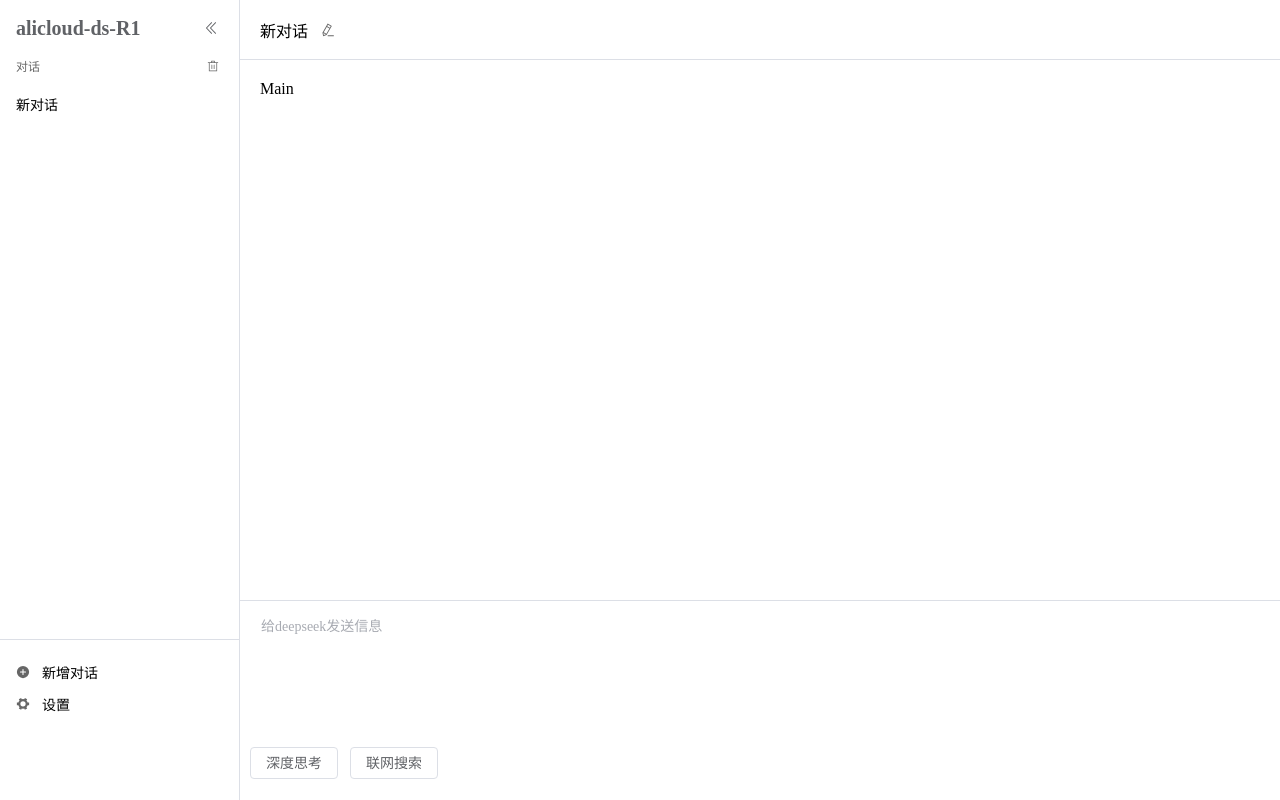
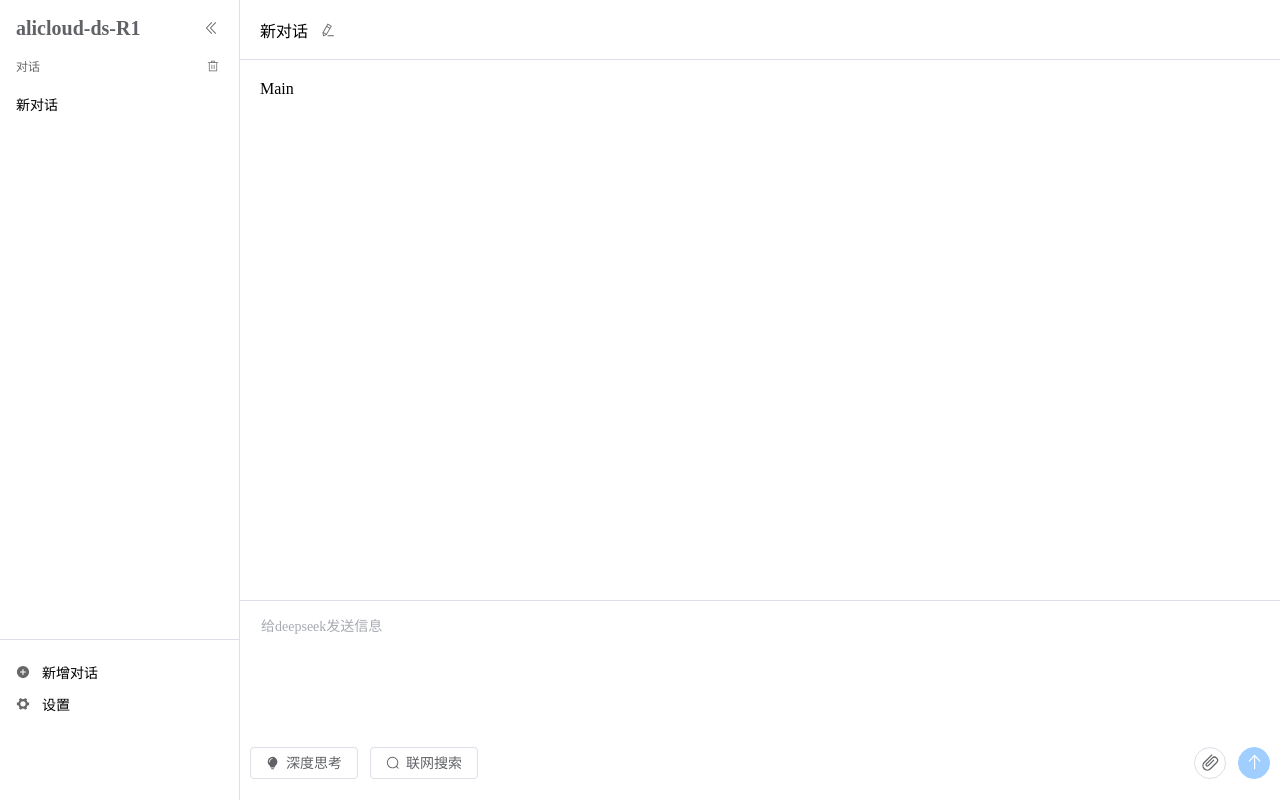
Before and after one commit to YukiAoi/aliyun-deepseek-r1-ui, a Vue app: page / in a window 1280 px wide. Built offline with nearby package versions, Linux system fonts and the light colour scheme.

Commit message:
输入框

```diff
--- a/src/components/inputBox.vue
+++ b/src/components/inputBox.vue
@@ -9,20 +9,45 @@
     ></el-input>
     <div class="other-box">
       <div>
+        <el-tooltip
+          effect="dark"
+          content="调用新模型R1，解决推理问题"
+          placement="left"
+        >
           <el-button
             @click="methods.changeStatus('isDeep')"
             :type="data.isDeep ? 'primary' : ''"
+            icon="Opportunity"
           >
             深度思考
           </el-button>
+        </el-tooltip>
+        <el-tooltip effect="dark" content="按需搜索网页" placement="right">
           <el-button
             @click="methods.changeStatus('isOnline')"
             :type="data.isOnline ? 'primary' : ''"
+            icon="Search"
           >
             联网搜索
           </el-button>
+        </el-tooltip>
       </div>
-      <div></div>
+      <div>
+        <el-tooltip
+          effect="dark"
+          :content="
+            data.isOnline ? '联网搜索不支持上传文件' : '上传附件（仅识别文字）'
+          "
+          placement="top"
+        >
+          <el-button circle :disabled="data.isOnline">
+            <el-icon :size="20"><Paperclip /></el-icon>
+          </el-button>
+        </el-tooltip>
+        <el-button type="primary" circle :disabled="data.content === ''">
+          <el-icon :size="20"><Top /></el-icon>
+        </el-button>
+      </div>
     </div>
   </div>
 </template>
```
Lines whose indentation alone changed are shown as unchanged.
